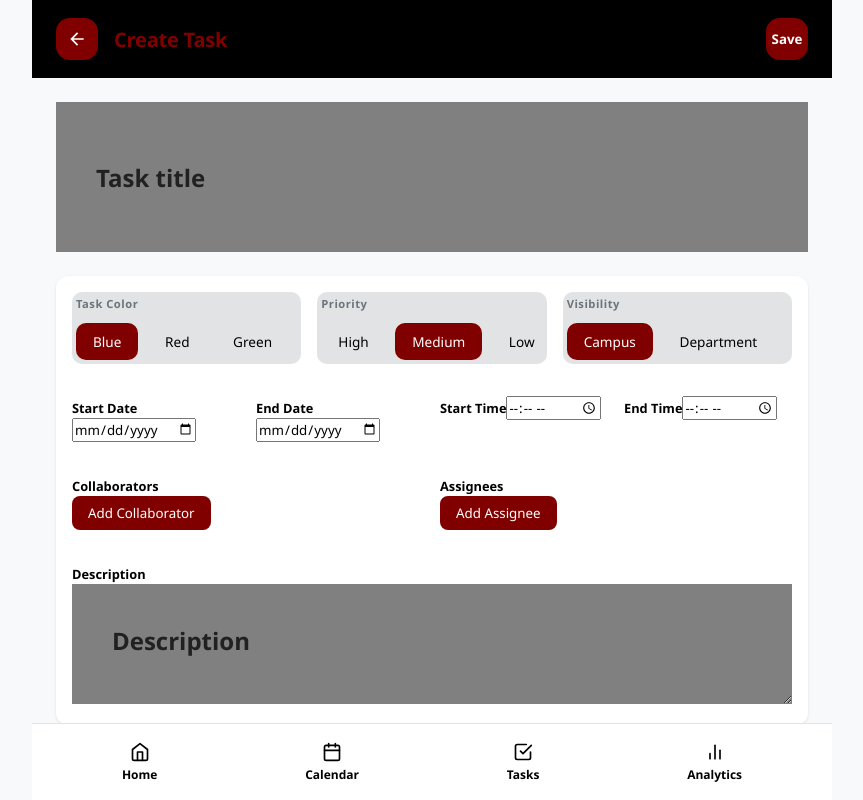
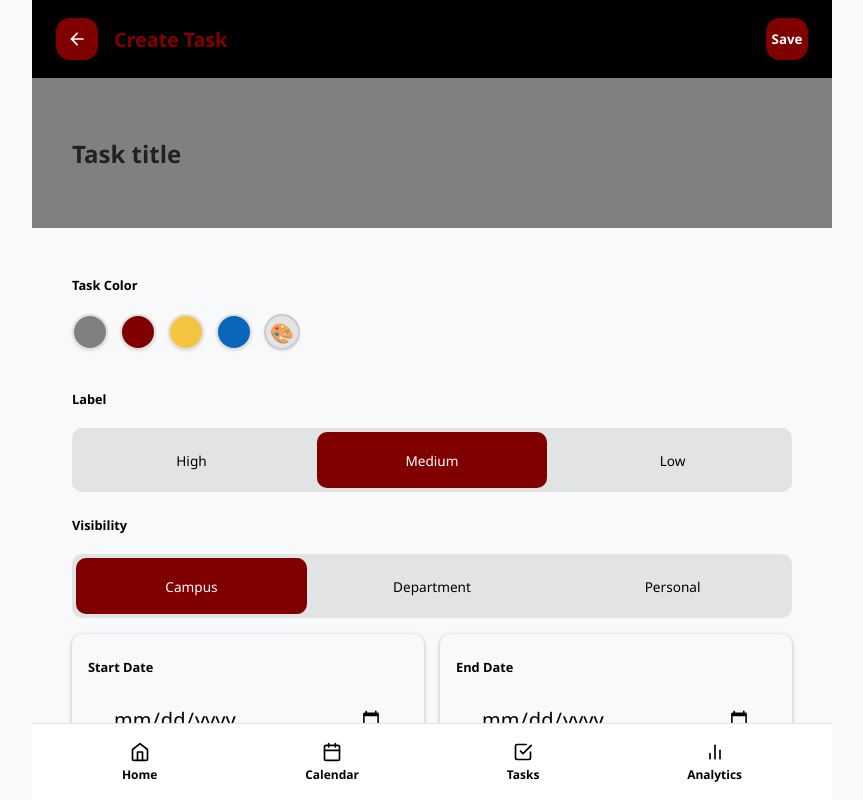
Before and after one commit to 23-65140-design/Microsoft-VSCODING, a React (Vite) app in the folder TRACKv2/web-user/: page /create-task in a window 1280 px wide. Shown: the top 800 px of the page, without its empty margins (208-1071 px from the left). Built offline with nearby package versions, Linux system fonts and the light colour scheme.

Commit message:
Create Task

```diff
--- a/TRACKv2/web-user/package.json
+++ b/TRACKv2/web-user/package.json
@@ -10,6 +10,11 @@
     "preview": "vite preview"
   },
   "dependencies": {
+    "@calendarjs/ce": "^1.1.0",
+    "@emotion/react": "^11.14.0",
+    "@emotion/styled": "^11.14.1",
+    "@mui/icons-material": "^9.1.1",
+    "@mui/material": "^9.1.1",
     "axios": "^1.17.0",
     "react": "^19.2.6",
     "react-dom": "^19.2.6",
--- a/TRACKv2/web-user/src/App.css
+++ b/TRACKv2/web-user/src/App.css
@@ -17,6 +17,7 @@ body {
   --tertiary-color: #FFFFFF;
   --fourth-color: #212121;
   --fifth-color: #000000;
+  --sixth-color: #E1E3E4;
   --hyperlink-color: #001479;
   --radio-button-background: #E1E3E4;
   --page-background-color:#F8F9FA;
--- a/TRACKv2/web-user/src/components/common/RadioGroup.jsx
+++ b/TRACKv2/web-user/src/components/common/RadioGroup.jsx
@@ -1,12 +1,13 @@
 import styles from "../../styles/components/common/RadioGroup.module.css";
 
-export default function RadioGroup({ label, name, options, value, onChange }) {
+export default function RadioGroup({ label, name, options, value, onChange, className, optionsClassName, radioLabelClassName }) {
   return (
-    <div className={styles.group}>
+    <div className={`${styles.group} ${className || ""}`}>
       {label && <span className={styles.label}>{label}</span>}
-      <div className={styles.options}>
-        {options.map(opt => (
-          <label key={opt.value} className={styles.radioLabel}>
+      <div className={`${styles.options} ${optionsClassName || className || ""}`}>
+
+        {options.map((opt) => (
+          <label key={opt.value} className={`${styles.radioLabel} ${radioLabelClassName || className || ""}`}>
             <input
               type="radio"
               name={name}
--- a/TRACKv2/web-user/src/components/tasks/CreateTaskForm.jsx
+++ b/TRACKv2/web-user/src/components/tasks/CreateTaskForm.jsx
@@ -1,6 +1,7 @@
 import React, { useState } from "react";
 import styles from "../../styles/components/tasks/CreateTaskForm.module.css";
 import RadioGroup from "../common/RadioGroup";
+import TaskColor from "../tasks/TaskColor";
 
 export default function CreateTaskForm() {
   const [title, setTitle] = useState("");
@@ -46,30 +47,31 @@ export default function CreateTaskForm() {
 
   return (
     <form className={styles.form} onSubmit={(e) => e.preventDefault()}>
-			<div className={styles.sectionContent}>
       <input
         className={styles.titleInput}
         placeholder="Task title"
         value={title}
         onChange={(e) => setTitle(e.target.value)}
       />
-
+      <div className={styles.sectionContent}>
         <div className={styles.section}>
           <div className={styles.row}>
             <div className={styles.col}>
-							<RadioGroup
-								label="Task Color"
-								name="taskColor"
-								options={colorOptions}
+              <label className={styles.label}>Task Color</label>
+              <TaskColor
                 value={color}
-								onChange={(e) => setColor(e.target.value)}
+                onChange={(colorValue) => setColor(colorValue)}
               />
+            </div>
           </div>
 
           <div className={styles.col}>
+            <div className={styles.label}>Label</div>
             <RadioGroup
-								label="Priority"
-								name="priority"
+            className={styles.labelGroup}
+            optionsClassName={styles.labelOptions}
+            radioLabelClassName={styles.labelRadio}
+              name="label"
               options={priorityOptions}
               value={priority}
               onChange={(e) => setPriority(e.target.value)}
@@ -77,43 +79,68 @@ export default function CreateTaskForm() {
           </div>
 
           <div className={styles.col}>
+            <div className={styles.label}>Visibility</div>
             <RadioGroup
-								label="Visibility"
               name="visibility"
+              optionsClassName={styles.visibilityOptions}
+              radioLabelClassName={styles.visibilityRadio}
+              className={styles.visibilityGroup}
               options={visibilityOptions}
               value={visibility}
               onChange={(e) => setVisibility(e.target.value)}
             />
           </div>
+          <div className={styles.row}>
+            <div className={styles.scheduleSection}>
+              <label className={styles.label}>Start Date</label>
+              <input
+                className={styles.dateInput}
+                type="date"
+                value={startDate}
+                onChange={(e) => setStartDate(e.target.value)}
+              />
             </div>
-
-					<div className={styles.row}>
-						<div className={styles.col}>
-							<label className={styles.label}>Start Date</label>
-							<input type="date" value={startDate} onChange={(e) => setStartDate(e.target.value)} />
-						</div>
-
-						<div className={styles.col}>
+            <div className={styles.scheduleSection}>
               <label className={styles.label}>End Date</label>
-							<input type="date" value={endDate} onChange={(e) => setEndDate(e.target.value)} />
-						</div>
-
-						<div className={styles.col}>
-							<label className={styles.label}>Start Time</label>
-							<input type="time" value={startTime} onChange={(e) => setStartTime(e.target.value)} />
-						</div>
-
-						<div className={styles.col}>
-							<label className={styles.label}>End Time</label>
-							<input type="time" value={endTime} onChange={(e) => setEndTime(e.target.value)} />
+              <input
+                className={styles.dateInput}
+                type="date"
+                value={endDate}
+                onChange={(e) => setEndDate(e.target.value)}
+              />
             </div>
           </div>
 
           <div className={styles.row}>
+            <div className={styles.scheduleSection}>
+              <label className={styles.label}>Start Time</label>
+              <input
+                className={styles.timeInput}
+                type="time"
+                value={startTime}
+                onChange={(e) => setStartTime(e.target.value)}
+              />
+            </div>
+            <div className={styles.scheduleSection}>
+              <label className={styles.label}>End Time</label>
+              <input
+                className={styles.timeInput}
+                type="time"
+                value={endTime}
+                onChange={(e) => setEndTime(e.target.value)}
+              />
+            </div>
+          </div>
+
+          <div className={styles.col}>
             <div className={styles.col}>
               <label className={styles.label}>Collaborators</label>
               <div>
-								<button type="button" onClick={addCollaborator} className={styles.actionButton}>
+                <button
+                  type="button"
+                  onClick={addCollaborator}
+                  className={styles.actionButton}
+                >
                   Add Collaborator
                 </button>
                 {collaborators.map((c, i) => (
@@ -125,7 +152,11 @@ export default function CreateTaskForm() {
             <div className={styles.col}>
               <label className={styles.label}>Assignees</label>
               <div>
-								<button type="button" onClick={addAssignee} className={styles.actionButton}>
+                <button
+                  type="button"
+                  onClick={addAssignee}
+                  className={styles.actionButton}
+                >
                   Add Assignee
                 </button>
                 {assignees.map((a, i) => (
@@ -138,11 +169,10 @@ export default function CreateTaskForm() {
           <div>
             <label className={styles.label}>Description</label>
             <textarea
-							className={styles.titleInput}
+              className={styles.descriptionInput}
               placeholder="Description"
               value={description}
               onChange={(e) => setDescription(e.target.value)}
-							style={{ height: "120px" }}
             />
           </div>
         </div>
--- /dev/null
+++ b/TRACKv2/web-user/src/components/tasks/TaskColor.jsx
@@ -0,0 +1,60 @@
+import { useState, useRef } from "react";
+import styles from "../../styles/components/tasks/TaskColor.module.css";
+
+const PRESET_COLORS = [
+  { name: "Grey", value: "#808080" },
+  { name: "Red", value: "#800000" },    // PUP maroon
+  { name: "Yellow", value: "#F5C542" },
+  { name: "Blue", value: "#0A66B9" },
+];
+
+export default function TaskColor({ value, onChange }) {
+  const [showPicker, setShowPicker] = useState(false);
+  const pickerRef = useRef(null);
+
+  const handlePresetClick = (colorValue) => {
+    onChange(colorValue);
+    setShowPicker(false);
+  };
+
+  const handlePickerChange = (e) => {
+    onChange(e.target.value);
+  };
+
+  return (
+    <div className={styles.container}>
+      <div className={styles.swatchGroup}>
+        {PRESET_COLORS.map((color) => (
+          <button
+            key={color.name}
+            type="button"
+            className={`${styles.swatch} ${value === color.value ? styles.selected : ""}`}
+            style={{ backgroundColor: color.value }}
+            onClick={() => handlePresetClick(color.value)}
+            title={color.name}
+          >
+            {/* Optional: checkmark icon when selected */}
+            {value === color.value && <span className={styles.checkmark}>✓</span>}
+          </button>
+        ))}
+        <button
+          type="button"
+          className={`${styles.swatch} ${styles.customBtn}`}
+          onClick={() => setShowPicker(!showPicker)}
+          title="Custom color"
+        >
+          🎨
+        </button>
+      </div>
+      {showPicker && (
+        <input
+          ref={pickerRef}
+          type="color"
+          className={styles.colorPicker}
+          value={value || "#800000"}
+          onChange={handlePickerChange}
+        />
+      )}
+    </div>
+  );
+}
--- a/TRACKv2/web-user/src/styles/components/common/RadioGroup.module.css
+++ b/TRACKv2/web-user/src/styles/components/common/RadioGroup.module.css
@@ -12,10 +12,8 @@
 }
 
 .label {
-  font-size: 0.7rem;
+  font-size: 0.8rem;
   font-weight: 600;
-  color: #6c757d;
-  letter-spacing: 0.5px;
   margin-bottom: 0.25rem;
 }
 
--- a/TRACKv2/web-user/src/styles/components/events/CreateEventForm.module.css
+++ b/TRACKv2/web-user/src/styles/components/events/CreateEventForm.module.css
@@ -1,7 +1,6 @@
 @import '../../../App.css';
 
 .form {
-  background: var(--page-background-color);
   padding-bottom: 5rem;
 }
 
@@ -31,10 +30,8 @@
   box-shadow: 0 0 0 2px var(--primary-color);
 }
 .section {
-  background: var(--background-color);
   border-radius: 12px;
   padding: 1rem;
-  box-shadow: 0 1px 3px rgba(0,0,0,0.1);
   gap: 1rem;
   display: flex;
   flex-direction: column;
@@ -46,6 +43,8 @@
   color: var(--fifth-color);
   margin-bottom: 0.25rem;
 }
+
+
 
 .row {
   display: flex;
--- a/TRACKv2/web-user/src/styles/components/tasks/CreateTaskForm.module.css
+++ b/TRACKv2/web-user/src/styles/components/tasks/CreateTaskForm.module.css
@@ -1,11 +1,10 @@
-@import '../../../App.css';
+@import "../../../App.css";
 
 .form {
-  background: var(--page-background-color);
   padding-bottom: 5rem;
 }
 
-.sectionContent{
+.sectionContent {
   padding: 1.5rem;
   display: flex;
   flex-direction: column;
@@ -22,6 +21,13 @@
   background: grey;
   height: 150px;
 }
+
+.colorGroup {
+  display: flex;
+  gap: 1rem;
+  background-color: aliceblue;
+}
+
 .titleInput::placeholder {
   color: var(--fourth-color);
 }
@@ -31,34 +37,87 @@
   box-shadow: 0 0 0 2px var(--primary-color);
 }
 .section {
-  background: var(--background-color);
   border-radius: 12px;
   padding: 1rem;
-  box-shadow: 0 1px 3px rgba(0,0,0,0.1);
   gap: 1rem;
   display: flex;
   flex-direction: column;
 }
+
+.labelRadio{
+  height: 3.5rem;
+}
+
+.visibilityRadio{
+  height: 3.5rem;
+}
+
+.radioLabel:has(input:checked) {
+  background: none;
+  color: var(--text-color);
+}
+
 
 .label {
   font-weight: 600;
   font-size: 0.8rem;
   color: var(--fifth-color);
   margin-bottom: 0.25rem;
+  margin-top: 0.5rem;
+}
+
+.scheduleSection {
+  box-shadow: 0px 1px 4px rgba(0, 0, 0, 0.25);
+  display: flex;
+  flex-direction: column;
+  border-radius: 10px;
+  width: stretch;
+  padding: 1rem;
+}
+
+.dateInput {
+  padding: 25px;
+  border: none;
+  background: none;
+  font-size: 20px;
+}
+
+.timeInput {
+  padding: 25px;
+  border: none;
+  background: none;
+  font-size: 20px;
+}
+
+.descriptionInput {
+  width: 100%;
+  height: 150px;
+  box-sizing: border-box;
+  padding: 12px;
+  line-height: 1.4;
+  white-space: pre-wrap; /* allow wrapping for normal text */
+  overflow-x: auto; /* allow horizontal scroll when needed */
+  overflow-y: auto; /* vertical scrolling */
+  resize: vertical;
+  vertical-align: top;
+  border: none;
+  border-radius: 10px;
+  box-shadow: 0px 1px 4px rgba(0, 0, 0, 0.25);
 }
 
 .row {
   display: flex;
   gap: 1rem;
-
-  flex-wrap: wrap;
+  flex-wrap: nowrap;
   margin-bottom: 1rem;
 }
 
 .col {
+  display: flex;
   flex: 1;
   min-width: 150px;
-
+  flex-direction: column;
+  gap: 1rem;
 }
 
 .actions {
@@ -69,15 +128,21 @@
 }
 
 .actionButton {
-  background: var(--primary-color);
-  color: var(--tertiary-color);
+  background: var(--tertiary-color);
+  color: var(--text-color);
   border: none;
+  box-shadow: 0px 1px 4px rgba(0, 0, 0, 0.25);
   padding: 0.5rem 1rem;
   border-radius: 8px;
   cursor: pointer;
+  width: 100%;
+  align-items: center;
+  justify-content: start;
+  display: flex;
+  height: 2.5rem;
 }
 
-@media (max-width: 700px) {
+@media (max-width: 600px) {
   .row {
     flex-direction: column;
   }
--- /dev/null
+++ b/TRACKv2/web-user/src/styles/components/tasks/TaskColor.module.css
@@ -0,0 +1,67 @@
+@import '../../../App.css';
+
+.container {
+  display: flex;
+  flex-direction: column;
+  gap: 0.5rem;
+}
+
+.label {
+  font-size: 0.7rem;
+  font-weight: 600;
+  color: #6c757d;
+  letter-spacing: 0.5px;
+}
+
+.swatchGroup {
+  display: flex;
+  flex-wrap: wrap;
+  gap: 0.75rem;
+  align-items: center;
+}
+
+.swatch {
+  width: 36px;
+  height: 36px;
+  border-radius: 50%;
+  border: 2px solid #e0e0e0;
+  cursor: pointer;
+  transition: all 0.2s ease;
+  display: flex;
+  align-items: center;
+  justify-content: center;
+  background-size: cover;
+  box-shadow: 0 1px 3px rgba(0,0,0,0.1);
+}
+
+.swatch:hover {
+  transform: scale(1.05);
+  border-color: #aaa;
+}
+
+.selected {
+  border-color: var(--primary-color);
+  box-shadow: 0 0 0 2px rgba(128,0,0,0.2);
+}
+
+.checkmark {
+  color: white;
+  font-size: 1rem;
+  font-weight: bold;
+  text-shadow: 0 0 1px black;
+}
+
+.customBtn {
+  background: var(--input-background-color);
+  font-size: 1.2rem;
+  border: 2px solid #ccc;
+}
+
+.colorPicker {
+  margin-top: 0.5rem;
+  width: 100%;
+  padding: 0.5rem;
+  border: 1px solid #ddd;
+  border-radius: 12px;
+  cursor: pointer;
+}
```
Also changed, not shown: 1 other file (tests, documents, lock files or other folders). Lines whose indentation alone changed are shown as unchanged.
